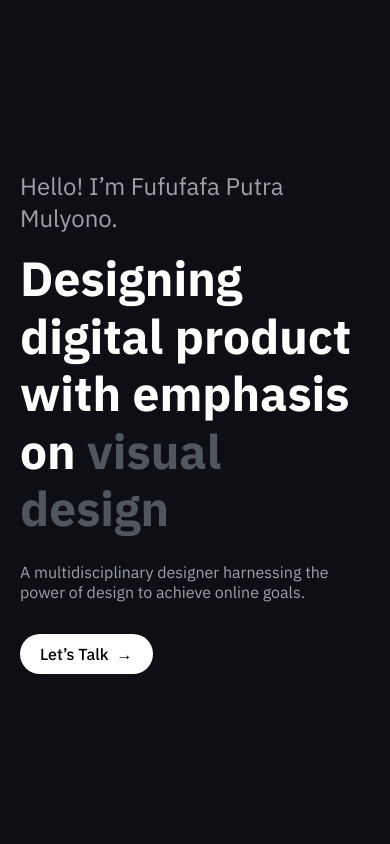
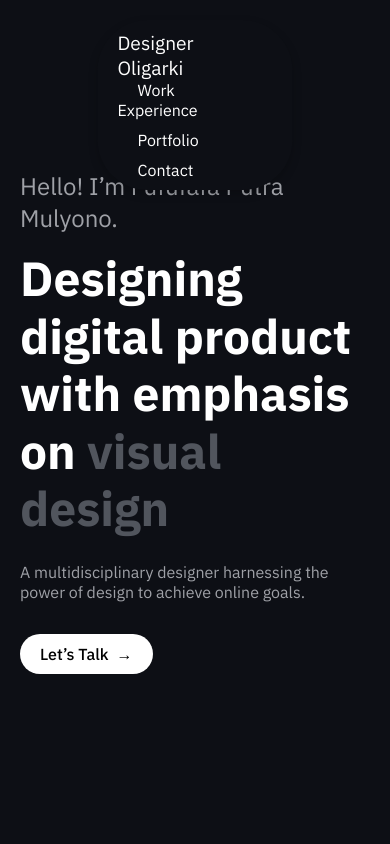
Before and after one commit to qobalaihromi/webportfolio, a plain HTML site: page index.html in a window 390 px wide. Shown: the top 844 px of the page. Drawn offline with Linux system fonts and the light colour scheme; no server answers.

Commit message:
Update navbar

```diff
--- a/index.html
+++ b/index.html
@@ -10,6 +10,17 @@
     <link rel="stylesheet" href="style.css">
 </head>
 <body>
+    <!-- Navbar -->
+    <header>
+        <nav class="navbar">
+            <div class="logo">Designer Oligarki</div>
+            <ul class="nav-links">
+                <li><a href="#work-experience">Work Experience</a></li>
+                <li><a href="#portfolio">Portfolio</a></li>
+                <li><a href="#contact">Contact</a></li>
+            </ul>
+        </nav>
+    </header>
     <!-- Hero Section -->
     <section class="hero">
         <div class="hero-content">
--- a/script.js
+++ b/script.js
@@ -50,3 +50,40 @@ function displayProjects(records) {
 
 // Call fetchProjects on page load
 document.addEventListener('DOMContentLoaded', fetchProjects);
+
+// Smooth scrolling behavior for anchor links
+document.querySelectorAll('a[href^="#"]').forEach(anchor => {
+    anchor.addEventListener('click', function (e) {
+        e.preventDefault();
+
+        const target = document.querySelector(this.getAttribute('href'));
+        target.scrollIntoView({
+            behavior: 'smooth'
+        });
+    });
+});
+
+// Sticky navbar
+window.onscroll = function() {stickyNavbar()};
+
+var navbar = document.querySelector('.navbar');
+var sticky = navbar.offsetTop;
+
+function stickyNavbar() {
+    if (window.pageYOffset > sticky) {
+        navbar.classList.add("sticky");
+    } else {
+        navbar.classList.remove("sticky");
+    }
+}
+
+// Active link change on click
+document.querySelectorAll('.nav-links a').forEach(link => {
+    link.addEventListener('click', function() {
+        // Remove active class from all links
+        document.querySelectorAll('.nav-links a').forEach(link => link.classList.remove('active'));
+
+        // Add active class to clicked link
+        this.classList.add('active');
+    });
+});
--- a/style.css
+++ b/style.css
@@ -74,6 +74,85 @@ body {
 
 .hero-content .btn span {
     margin-left: 0.5rem;
+}
+
+/* Navbar */
+.navbar {
+    display: flex;
+    justify-content: center;
+    align-items: center;
+    padding: 10px 40px;
+    background-color: #0d0f15;
+    position: fixed;
+    width: fit-content;
+    top: 20px;
+    left: 50%;
+    transform: translateX(-50%);
+    border-radius: 50px;
+    z-index: 100;
+    transition: all 0.3s ease;
+    box-shadow: 0px 4px 10px rgba(0, 0, 0, 0.2);
+}
+
+.logo {
+    font-size: 1.2rem;
+    color: #ffffff;
+    margin-right: 30px;
+}
+
+.nav-links {
+    list-style: none;
+    display: flex;
+    gap: 20px;
+}
+
+.nav-links li {
+    display: inline;
+}
+
+.nav-links a {
+    color: #ffffff;
+    text-decoration: none;
+    font-size: 1rem;
+    padding: 10px 20px;
+    border-radius: 50px;
+    transition: color 0.3s ease, background-color 0.3s ease;
+}
+
+.nav-links a:hover {
+    background-color: #ffffff;
+    color: #000000;
+}
+
+/* Style for active nav-link */
+.nav-links a.active {
+    background-color: #ffffff;
+    color: #000000;
+}
+
+/* Sticky Navbar */
+.sticky {
+    background-color: #000000;
+    padding: 10px 60px;
+    box-shadow: 0px 4px 12px rgba(0, 0, 0, 0.3);
+}
+
+/* Adjust spacing for sections */
+section {
+    padding-top: 100px;
+}
+
+/* Responsive Navbar */
+@media (max-width: 768px) {
+    .navbar {
+        padding: 10px 20px;
+        flex-direction: column;
+    }
+
+    .nav-links {
+        flex-direction: column;
+        gap: 10px;
+    }
 }
 
 /* Responsive */
```
